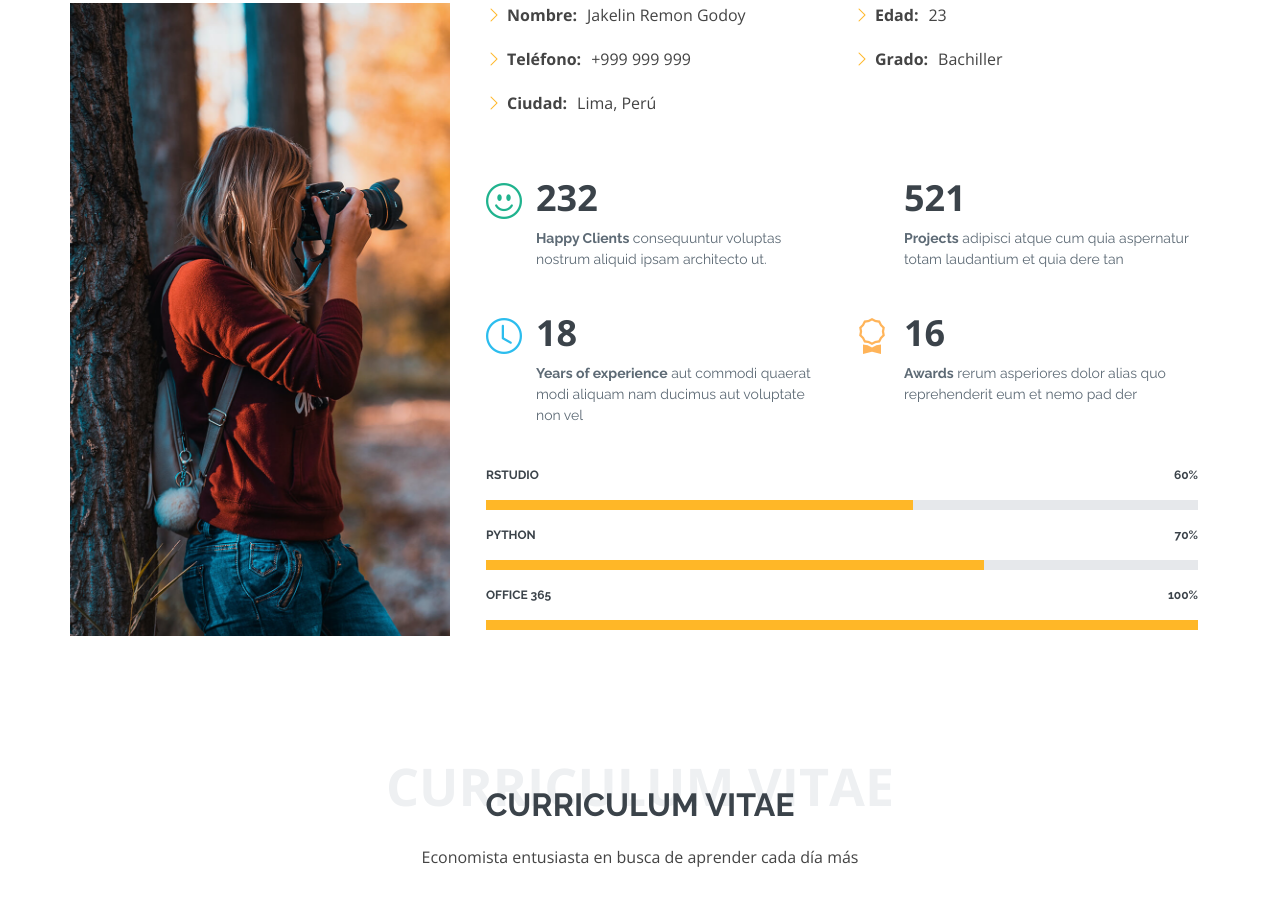
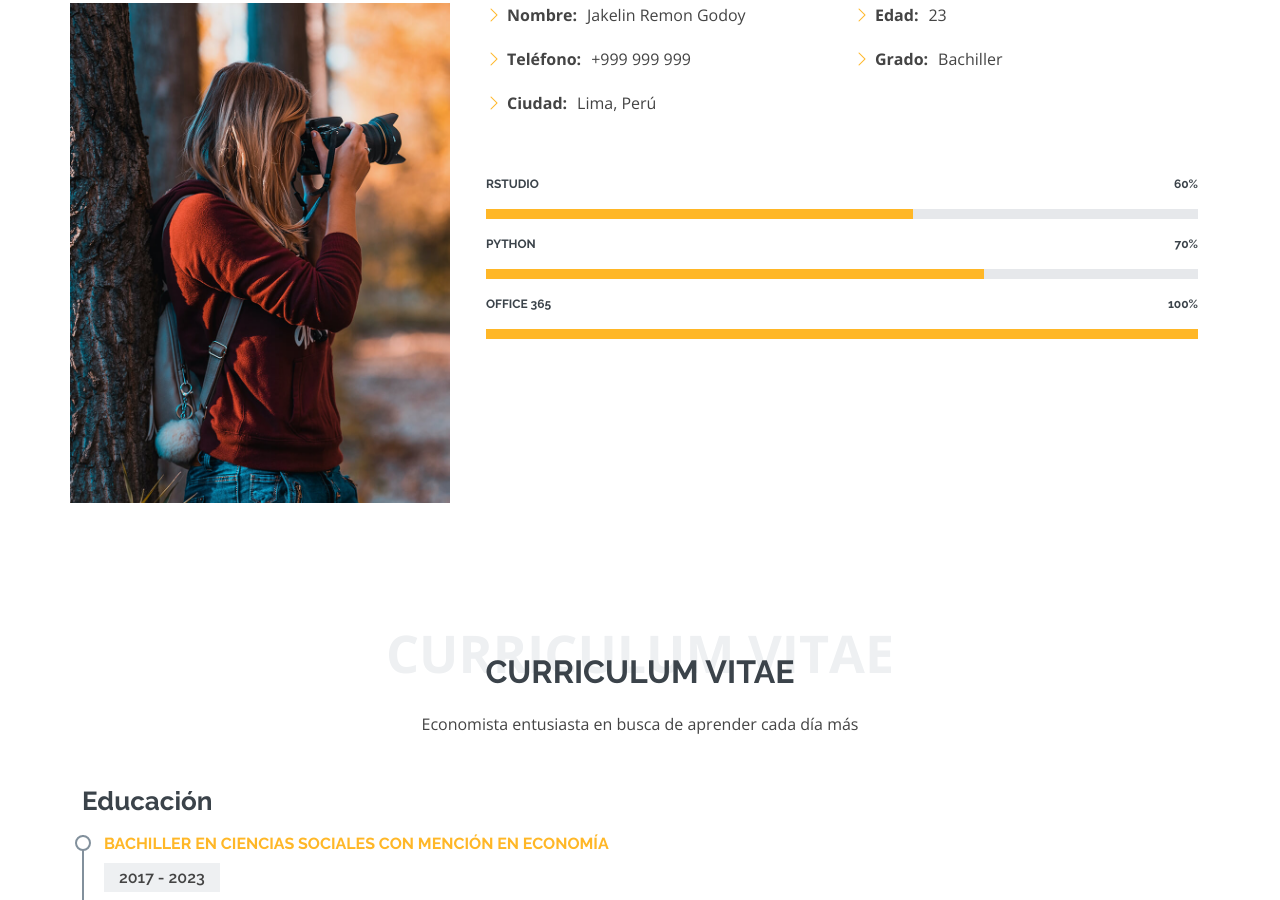
Before and after one commit to jakelin-12/Jakelin_Remon_Godoy, a plain HTML site: page index.html in a window 1280 px wide. Shown: the part 999-1899 px from the top of the page. Drawn offline with nearby package versions, Linux system fonts and the light colour scheme.

Commit message:
Update index.html

```diff
--- a/index.html
+++ b/index.html
@@ -114,30 +114,30 @@
                   </ul>
                 </div>
               </div>
-              <div class="row mt-n4">
+<!--               <div class="row mt-n4">
                 <div class="col-md-6 mt-5 d-md-flex align-items-md-stretch">
                   <div class="count-box">
                     <i class="bi bi-emoji-smile" style="color: #20b38e;"></i>
                     <span data-purecounter-start="0" data-purecounter-end="232" data-purecounter-duration="1" class="purecounter"></span>
                     <p><strong>Happy Clients</strong> consequuntur voluptas nostrum aliquid ipsam architecto ut.</p>
                   </div>
-                </div>
+                </div> -->
 
-                <div class="col-md-6 mt-5 d-md-flex align-items-md-stretch">
+<!--                 <div class="col-md-6 mt-5 d-md-flex align-items-md-stretch">
                   <div class="count-box">
                     <i class="bi bi-journal-richtextr" style="color: #8a1ac2;"></i>
                     <span data-purecounter-start="0" data-purecounter-end="521" data-purecounter-duration="1" class="purecounter"></span>
                     <p><strong>Projects</strong> adipisci atque cum quia aspernatur totam laudantium et quia dere tan</p>
                   </div>
                 </div>
-
-                <div class="col-md-6 mt-5 d-md-flex align-items-md-stretch">
+ -->
+<!--                 <div class="col-md-6 mt-5 d-md-flex align-items-md-stretch">
                   <div class="count-box">
                     <i class="bi bi-clock" style="color: #2cbdee;"></i>
                     <span data-purecounter-start="0" data-purecounter-end="18" data-purecounter-duration="1" class="purecounter"></span>
                     <p><strong>Years of experience</strong> aut commodi quaerat modi aliquam nam ducimus aut voluptate non vel</p>
-                  </div>
-                </div>
+                  </div> -->
+<!--                 </div>
 
                 <div class="col-md-6 mt-5 d-md-flex align-items-md-stretch">
                   <div class="count-box">
@@ -146,7 +146,7 @@
                     <p><strong>Awards</strong> rerum asperiores dolor alias quo reprehenderit eum et nemo pad der</p>
                   </div>
                 </div>
-              </div>
+              </div> -->
             </div><!-- End .content-->
 
             <div class="skills-content ps-lg-4">
```
